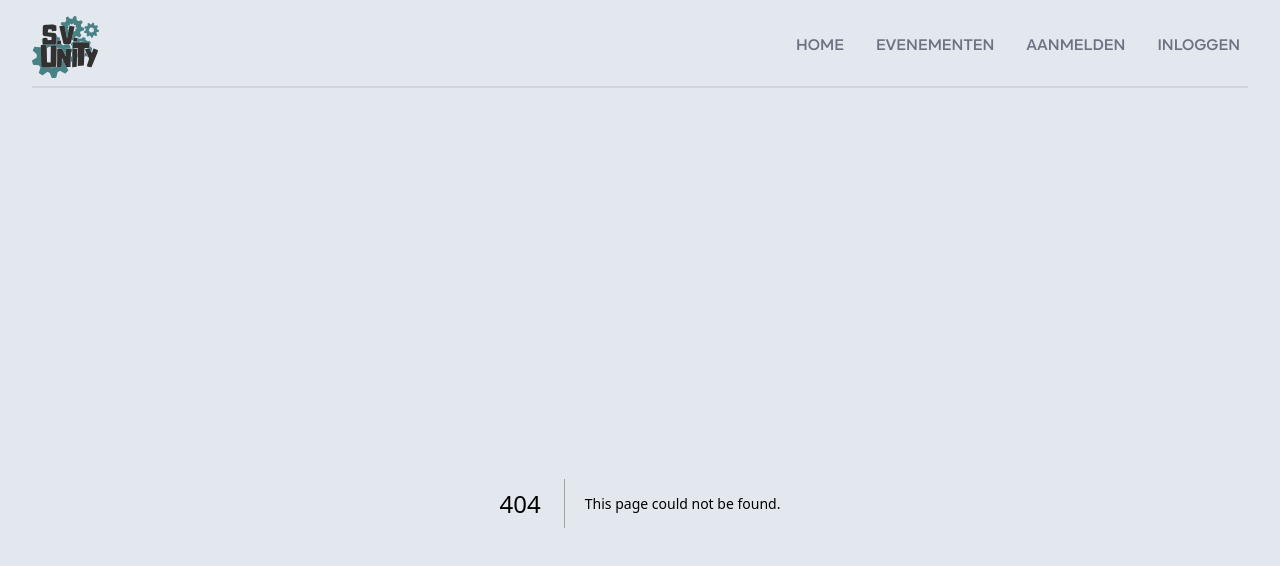
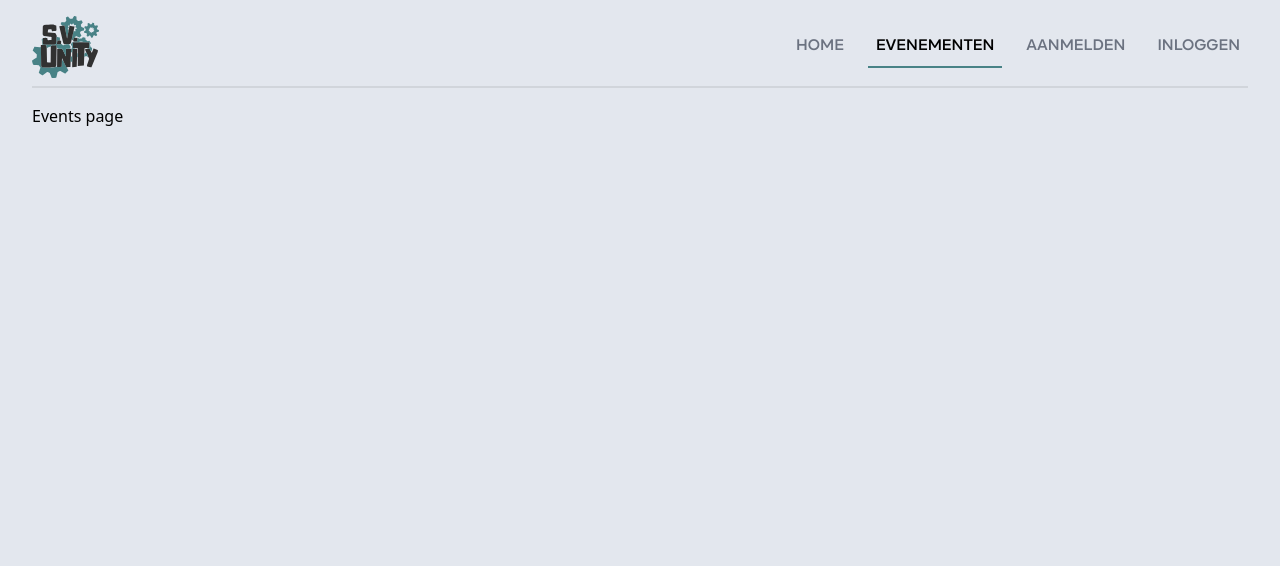
Before and after one commit to Spoorloos/bo_sv_unity, a Next.js app: page /events in a window 1280 px wide. Before the commit this address had no page. Shown: the top 566 px of the page. Built offline with nearby package versions, Linux system fonts and the light colour scheme.

Commit message:
font optimization, added routes, better structure

```diff
--- /dev/null
+++ b/src/app/events/page.tsx
@@ -0,0 +1,7 @@
+export default function Events() {
+    return (
+        <main>
+            <h1>Events page</h1>
+        </main>
+    )
+}
--- a/src/app/globals.css
+++ b/src/app/globals.css
@@ -6,14 +6,3 @@
     --background-color: #E3E7EE;
     --accent-color: #488286;
 }
-
-@font-face {
-    font-family: Shoika;
-    src: url("fonts/shoika-regular.ttf");
-}
-
-@font-face {
-    font-family: Kinetika;
-    font-weight: bold;
-    src: url("fonts/kinetika-semi-bold.ttf");
-}
--- a/src/app/layout.tsx
+++ b/src/app/layout.tsx
@@ -8,7 +8,7 @@ export default function RootLayout({
 }>) {
     return (
         <html lang="en">
-            <body className="font-sans bg-background text-black antialiased">
+            <body className="antialiased font-sans bg-background text-black px-8 py-4">
                 <Header/>
                 {children}
             </body>
--- /dev/null
+++ b/src/app/login/page.tsx
@@ -0,0 +1,7 @@
+export default function Login() {
+    return (
+        <main>
+            <h1>Login page</h1>
+        </main>
+    )
+}
--- a/src/app/page.tsx
+++ b/src/app/page.tsx
@@ -1,7 +1,7 @@
 export default function Home() {
     return (
-        <main className="mx-8">
-            <h1>Hello World!</h1>
+        <main>
+            <h1>Home page</h1>
         </main>
     );
 }
--- /dev/null
+++ b/src/app/signup/page.tsx
@@ -0,0 +1,7 @@
+export default function Signup() {
+    return (
+        <main>
+            <h1>Signup page</h1>
+        </main>
+    )
+}
--- a/src/components/Header.tsx
+++ b/src/components/Header.tsx
@@ -2,22 +2,27 @@
 
 import Link from "next/link";
 import Image from "next/image";
+import localFont from "next/font/local";
 import { usePathname } from "next/navigation";
 import { useState } from "react";
 
 const tabs = {
     "Home": "/",
-    "Evenementen": "/evenementen",
-    "Aanmelden": "/aanmelden",
-    "Inloggen": "/inloggen",
+    "Evenementen": "/events",
+    "Aanmelden": "/signup",
+    "Inloggen": "/login",
 } satisfies Record<string, string>;
+
+const kinetika = localFont({
+    src: "../../public/fonts/kinetika-semi-bold.ttf"
+});
 
 export default function Header() {
     const pathName = usePathname();
     const [navEnabled, setNavEnabled] = useState(false);
 
     return (
-        <header className="mx-8 my-4 pb-2 flex items-center justify-between border-b-2 border-gray-300">
+        <header className="mb-4 pb-2 flex items-center justify-between border-b-2 border-gray-300">
             <Link href="/">
                 <Image
                     src="/logo.svg"
@@ -26,7 +31,7 @@ export default function Header() {
                     height="62"
                     priority/>
             </Link>
-            <nav className={`gap-4 font-kinetika ${navEnabled ? 'flex bg-white fixed inset-0 flex-col items-start pt-24 p-[10%] text-3xl' : 'hidden sm:flex'}`}>
+            <nav className={`gap-4 ${kinetika.className} ${navEnabled ? 'flex bg-white fixed inset-0 flex-col items-start pt-24 p-[10%] text-3xl' : 'hidden sm:flex'}`}>
                 {Object.entries(tabs).map(([name, url], index) =>
                     <Link
                         className={`transition-colors border-b-2 p-2 uppercase ${url === pathName ? "border-accent text-black" : "border-transparent text-gray-500 hover:text-black"}`}
--- a/tailwind.config.ts
+++ b/tailwind.config.ts
@@ -12,10 +12,6 @@ const config: Config = {
                 background: "var(--background-color)",
                 accent: "var(--accent-color)",
             },
-            fontFamily: {
-                shoika: [ "Shoika", "system-ui", "sans-serif" ],
-                kinetika: [ "Kinetika", "system-ui", "sans-serif" ],
-            }
         },
     },
     plugins: [],
```
Also changed, not shown: public/fonts/kinetika-semi-bold.ttf (renamed from src/app/fonts/kinetika-semi-bold.ttf), public/fonts/shoika-regular.ttf (renamed from src/app/fonts/shoika-regular.ttf).
